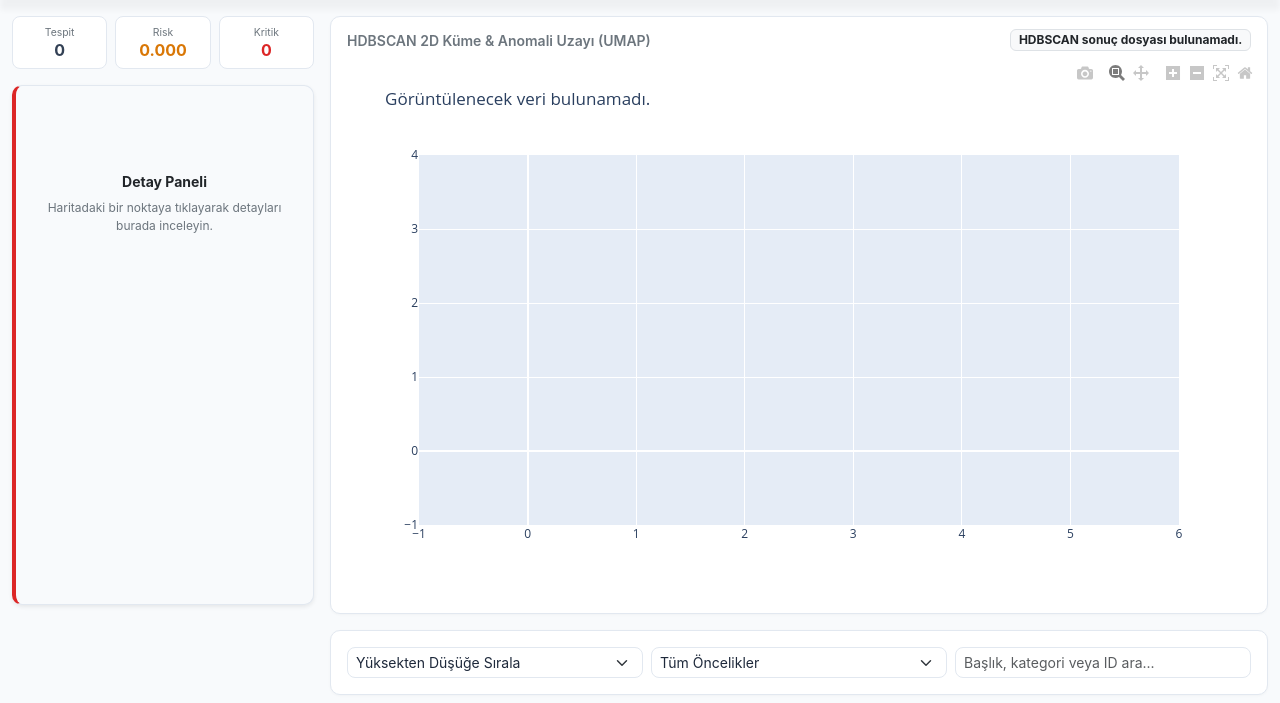
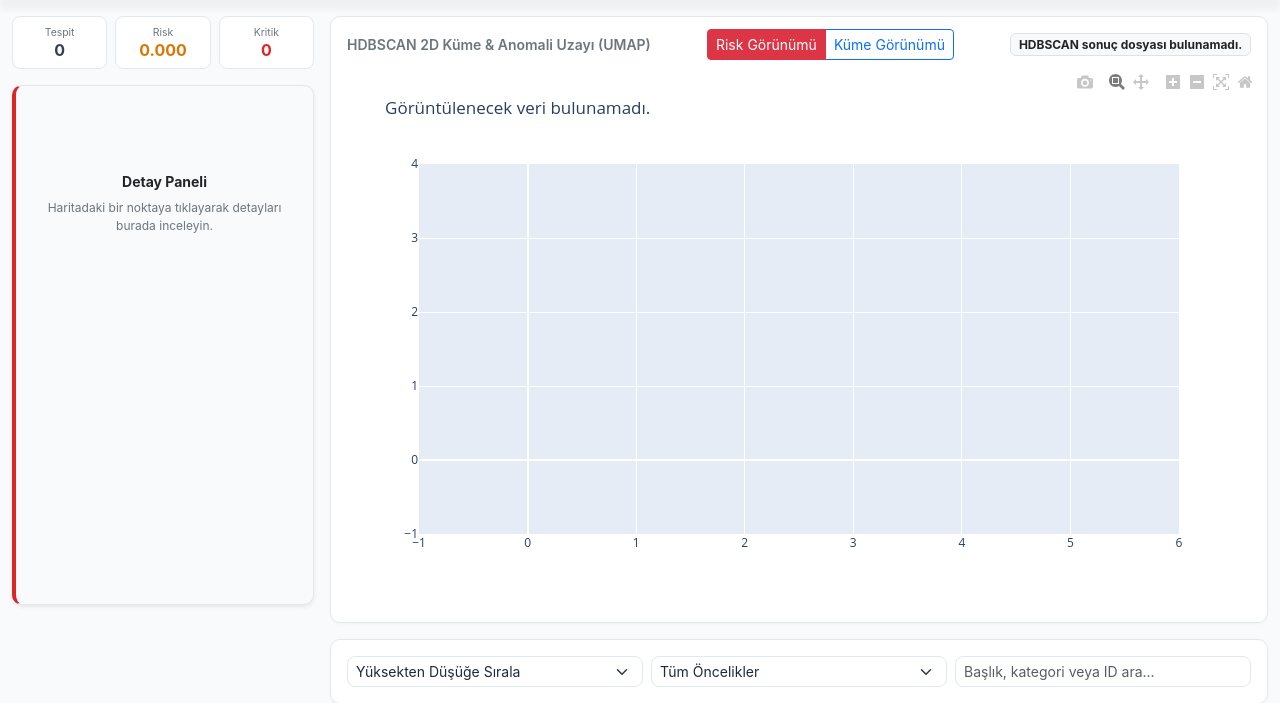
Before and after one commit to yarenasln/trdizin-clustering, a Flask app: page / in a window 1280 px wide. Shown: the part 69-772 px from the top of the page. Run offline with Flask 3, Linux system fonts and the light colour scheme; data that the repository does not hold is empty; some libraries are stand-ins or nearby versions.

Commit message:
UI tasarımında Küme Görünümü bölümü eklendi

```diff
--- a/dashboard/app.py
+++ b/dashboard/app.py
@@ -175,8 +175,8 @@ def get_plot():
             color=df['risk_skoru'].fillna(0.5).tolist(),
             colorscale=[
                 [0, '#474747'],
-                [0.5, '#BB5B5B'],
-                [1, '#e60404'],
+                [0.5, "#8F5D5D"],
+                [1, "#bb0000"],
             ],
             showscale=True,
             colorbar=dict(title='Risk', thickness=10, len=0.8),
@@ -206,10 +206,8 @@ def get_plot():
 
     algo_title = 'HDBSCAN' if algorithm == 'hdbscan' else 'K-MEANS'
     fig.update_layout(
-        title=dict(
-            text=f'{algo_title} 2D Küme & Anomali Uzayı (UMAP)',
-            font=dict(size=13, color='#334155'),
-        ),
+        title=dict(text=''),
+        showlegend=False,
         margin=dict(l=25, r=20, t=35, b=25),
         paper_bgcolor='#ffffff',
         plot_bgcolor='#f8fafc',
--- a/dashboard/static/js/main.js
+++ b/dashboard/static/js/main.js
@@ -301,3 +301,64 @@ async function loadEvaluationMetrics() {
         console.error("Metrikler yüklenirken hata:", err);
     }
 }
+let currentView = 'risk';
+
+function switchMapView(viewType) {
+    currentView = viewType;
+    const plotElement = document.getElementById('clusterPlot');
+    if (!plotElement || !plotElement.data || !plotElement.data[0].customdata) return;
+
+    // Buton aktiflik sınıflarını güncelle
+    const btnRisk = document.getElementById('btnRiskView');
+    const btnCluster = document.getElementById('btnClusterView');
+
+    if (viewType === 'risk') {
+        // Risk seçiliyken: Risk butonu kırmızı (aktif), Küme butonu sade gri (pasif)
+        btnRisk.className = 'btn btn-danger btn-sm active';
+        btnCluster.className = 'btn btn-sm text-secondary bg-light border';
+    } else {
+        // Küme seçiliyken: Küme butonu koyu (aktif), Risk butonu sade gri (pasif)
+        btnRisk.className = 'btn btn-sm text-secondary bg-light border';
+        btnCluster.className = 'btn btn-dark btn-sm active';
+    }
+
+    const records = plotElement.data[0].customdata;
+    let colorData = [];
+    let colorScale = '';
+    let colorBarTitle = '';
+
+    if (viewType === 'risk') {
+        // Risk skorlarına göre renklendirme
+        colorData = records.map(d => d.risk_skoru !== undefined ? Number(d.risk_skoru) : 0.5);
+        colorScale = [
+            [0, '#474747'],
+            [0.5, '#BB5B5B'],
+            [1, '#e60404']
+        ];
+        colorBarTitle = 'Risk';
+    } else {
+        // Nomic Atlas tarzı Tableau10 benzeri şık kategorik renk paleti
+        const palette = [
+            '#4e79a7', '#f28e2b', '#e15759', '#76b7b2', '#59a14f',
+            '#edc948', '#b07aa1', '#ff9da7', '#9c755f', '#bab0ac'
+        ];
+
+        // Her noktanın küme ID'sine göre paletten renk seçiyoruz (mod alarak döndürüyoruz)
+        colorData = records.map(d => {
+            const kid = d.kume !== undefined ? d.kume : (d.kmeans_kume !== undefined ? d.kmeans_kume : 0);
+            if (kid === -1) return '#d3d3d3'; // Gürültü (noise) noktaları için hafif gri
+            return palette[Math.abs(kid) % palette.length];
+        });
+
+        colorScale = null; // Kategorik renklendirmede colorscale kullanılmaz
+        colorBarTitle = 'Küme (Kategorik)';
+    }
+
+    // Grafiği yeniden çizmeden sadece renk verilerini ve bar görünürlüğünü güncelle
+    Plotly.restyle(plotElement, {
+        'marker.color': [colorData],
+        'marker.colorscale': [colorScale],
+        'marker.showscale': [viewType === 'risk'], // Sadece risk görünümünde renk barı açık olur
+        'marker.colorbar.title': colorBarTitle
+    }, [0]);
+}
--- a/dashboard/templates/index.html
+++ b/dashboard/templates/index.html
@@ -90,7 +90,7 @@
                 <!-- Seçilen Makale İçeriği -->
                 <div id="panel-active-content" style="display: none;">
                     <div class="d-flex justify-content-between align-items-center mb-2">
-                        <span class="badge bg-danger" style="font-size: 0.65rem;">Anomali Detayı</span><br>
+                        <span class="badge bg-danger" style="font-size: 0.65rem;">Anomali Detayı</span>
                         <!-- External ID için eklediğimiz alan -->
                         <span id="panel-id" class="text-muted ms-2 fw-semibold" style="font-size: 0.85rem; font-family: monospace;"></span>
                         <button type="button" class="btn-close btn-sm" onclick="resetSidePanel()"></button>
@@ -127,8 +127,19 @@
 
             <!-- Dev UMAP Haritası (Geniş Ekran) -->
             <div class="card card-custom p-2 mb-3">
-                <div class="d-flex justify-content-between align-items-center px-2 py-1">
+                <div class="d-flex justify-content-between align-items-center px-2 py-1 flex-wrap gap-2">
                     <span class="small fw-semibold text-secondary">HDBSCAN 2D Küme & Anomali Uzayı (UMAP)</span>
+
+                    <!-- Risk ve Cluster Görünüm Geçiş Butonları -->
+                    <div class="btn-group" role="group" aria-label="Harita Görünümü">
+                        <button type="button" class="btn btn-outline-danger btn-sm active" id="btnRiskView" onclick="switchMapView('risk')">
+                            Risk Görünümü
+                        </button>
+                        <button type="button" class="btn btn-outline-primary btn-sm" id="btnClusterView" onclick="switchMapView('cluster')">
+                            Küme Görünümü
+                        </button>
+                    </div>
+
                     <span id="systemInfoText" class="badge bg-light text-dark border small">Yükleniyor...</span>
                 </div>
                 <div id="clusterPlot" style="height: 550px; width: 100%;"></div>
```
